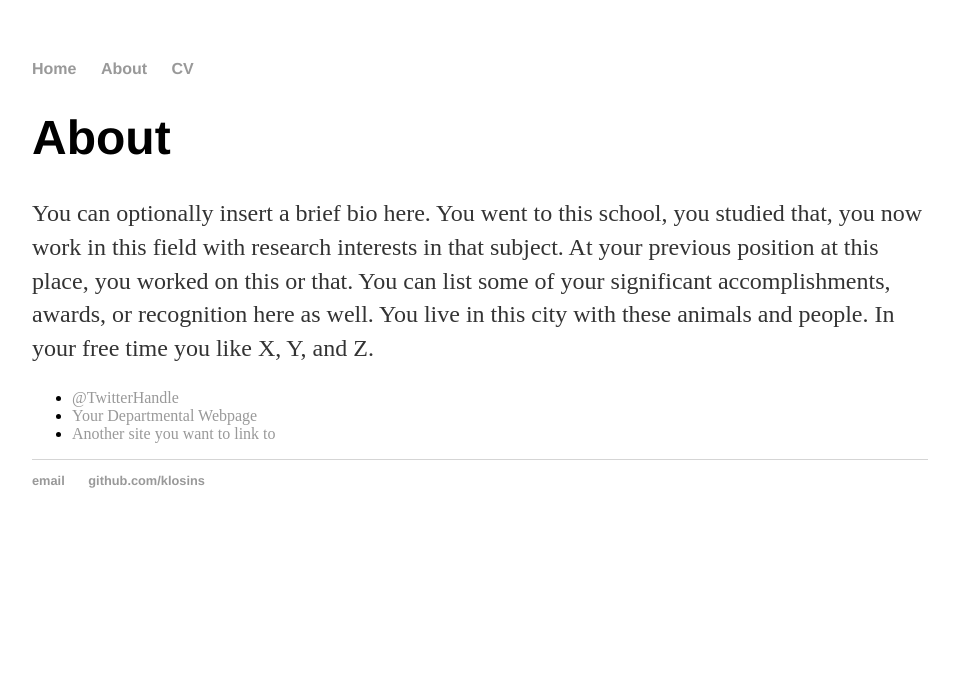
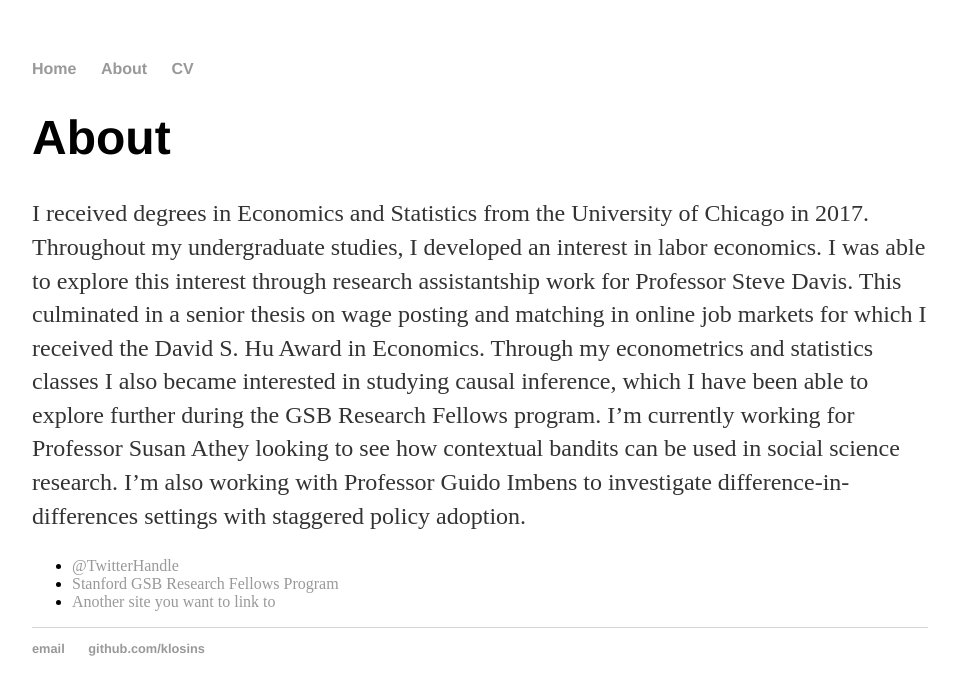
Before and after one commit to lcurrier/lcurrier.github.io, a Jekyll site: the page built from about/index.html, in a window 1280 px wide. Shown: the top 695 px of the page, without its empty margins (160-1119 px from the left). Built offline with Jekyll 4.4.1, drawn with Linux system fonts in a browser that asks for light colours.

Commit message:
adding bio and link to Rf site

```diff
--- a/about/index.html
+++ b/about/index.html
@@ -5,11 +5,10 @@ title: About Sylvia Klosin
 
 		<div class="about">
 			<h1>About</h1>
-			<p>You can optionally insert a brief bio here. You went to this school, you studied that, you now work in this field with research interests in that subject. At your previous position at this place, you worked on this or that. You can list some of your significant accomplishments, awards, or recognition here as well. You live in this city with these animals and people. In your free time you like X, Y, and Z.</p>
-
+			<p>I received degrees in Economics and Statistics from the University of Chicago in 2017. Throughout my undergraduate studies, I developed an interest in labor economics. I was able to explore this interest through research assistantship work for Professor Steve Davis. This culminated in a senior thesis on wage posting and matching in online job markets for which I received the David S. Hu Award in Economics. Through my econometrics and statistics classes I also became interested in studying causal inference, which I have been able to explore further during the GSB Research Fellows program. I’m currently working for Professor Susan Athey looking to see how contextual bandits can be used in social science research. I’m also working with Professor Guido Imbens to investigate difference-in-differences settings with staggered policy adoption.</p>
 			<ul class="contacts">
 				<li><a href="#">@TwitterHandle</a></li>
-				<li><a href="#">Your Departmental Webpage</a></li>
+				<li><a href="https://www.gsb.stanford.edu/programs/research-fellows/summary">Stanford GSB Research Fellows Program</a></li>
 				<li><a href="#">Another site you want to link to</a></li>
 				</ul>
 		</div>
```
